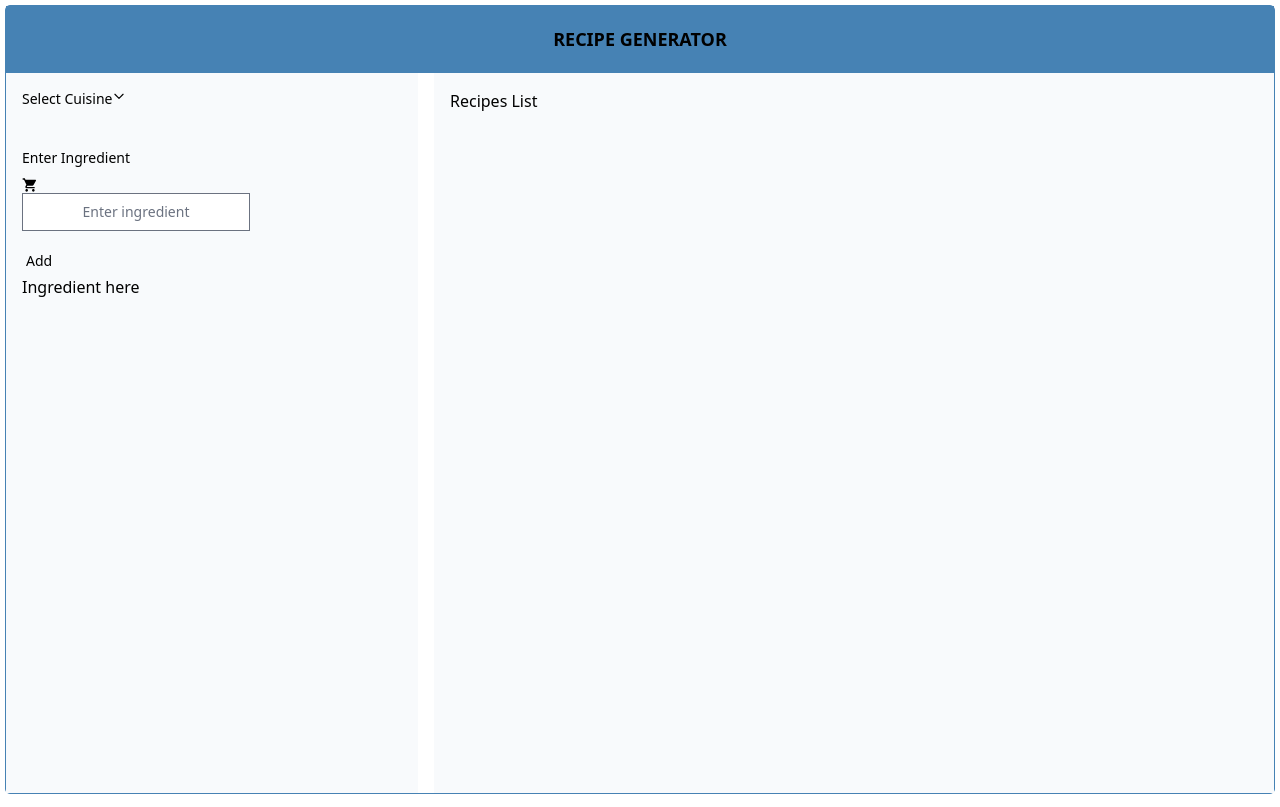
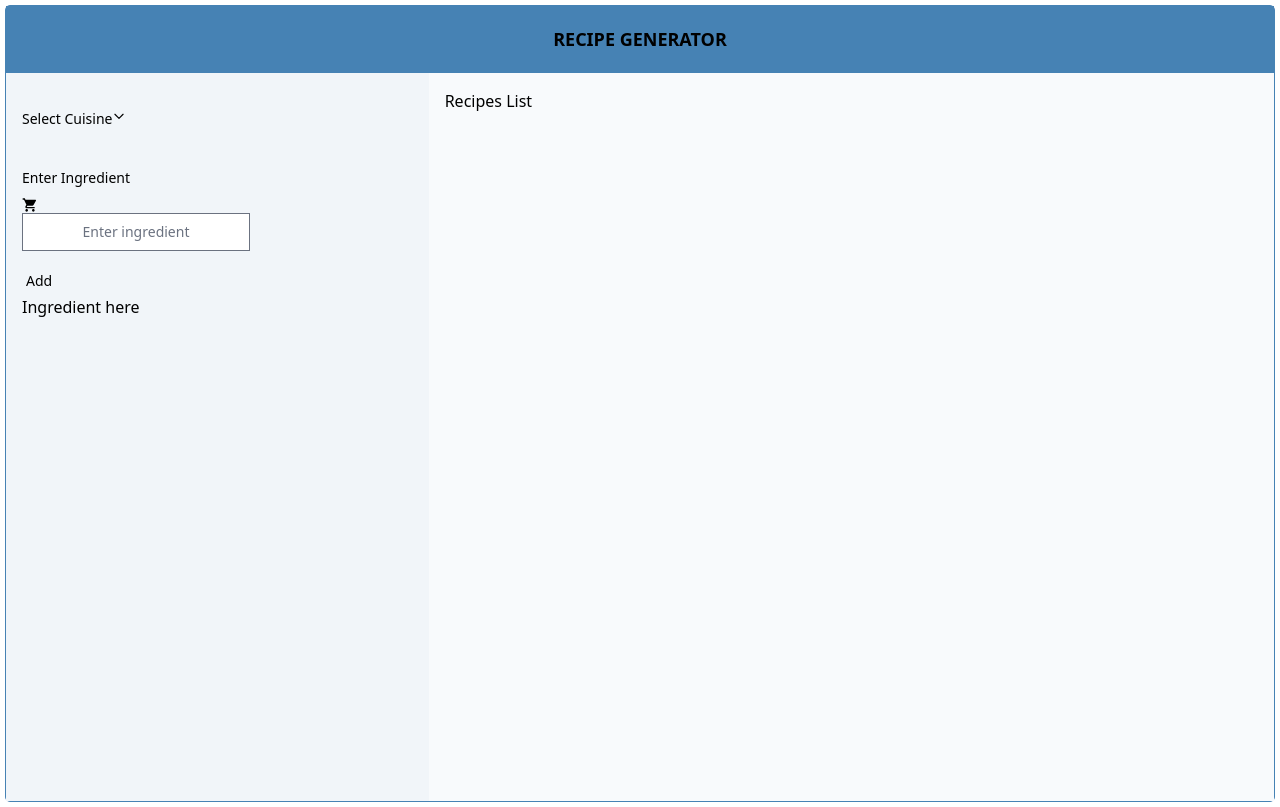
Before and after one commit to Greenleaf20/recipe-generator, a React (Create React App) app: page / in a window 1280 px wide. Built offline with nearby package versions, Linux system fonts and the light colour scheme.

Commit message:
Add select logic to dropdown

```diff
--- a/public/index.html
+++ b/public/index.html
@@ -15,6 +15,7 @@
       user's mobile device or desktop. See https://developers.google.com/web/fundamentals/web-app-manifest/
     -->
     <link rel="manifest" href="%PUBLIC_URL%/manifest.json" />
+    <script src="https://unpkg.com/flowbite@1.5.1/dist/flowbite.js"></script>
     <!--
       Notice the use of %PUBLIC_URL% in the tags above.
       It will be replaced with the URL of the `public` folder during the build.
--- a/src/App.css
+++ b/src/App.css
@@ -12,13 +12,5 @@
 }
 
 .recipe-cols {
-  min-height: 90vh !important;
+  min-height: 91vh !important;
 }
-
-.cuisine-dropdown {
-  margin-bottom: 20px;
-}
-
-.ingredient-input input{
-  text-align: center;
-}
--- a/src/App.js
+++ b/src/App.js
@@ -5,9 +5,8 @@ function App() {
   return (
     <div className="App">
       <h1 className='bg-[#4682B4] heading'>RECIPE GENERATOR</h1>
-      <div className="grid grid-cols-12 gap-4">
-        <div className="col-span-4 bg-slate-50  p-4 recipe-cols">
-
+      <div className="grid grid-cols-12">
+        <div className="col-span-4 bg-slate-100  p-4 recipe-cols">
           <InputForm></InputForm>
         </div>
         <div className="col-span-8 bg-slate-50  p-4 recipe-cols">
--- a/src/components/InputForm/InputForm.css
+++ b/src/components/InputForm/InputForm.css
@@ -0,0 +1,8 @@
+
+.cuisine-dropdown {
+    margin: 20px 0px 20px 0px;
+}
+
+.ingredient-input input{
+    text-align: center;
+}
--- a/src/components/InputForm/InputForm.js
+++ b/src/components/InputForm/InputForm.js
@@ -1,6 +1,6 @@
 import './InputForm.css'
 import { Button, TextInput, Label, Dropdown } from "flowbite-react";
-import { useEffect, useState } from "react";
+import { useState } from "react";
 import { MdLocalGroceryStore } from "react-icons/md";
 import Ingredient from '../Ingredient/Ingredient';
 
@@ -26,34 +26,29 @@ function InputForm() {
         setIngredientsList(newList)
     }
 
-    useEffect(()=>{
-        console.log(ingredientsList)
-    },[ingredientsList]);
-
     const handleTextChange = async (event) => {
         setIngredient(event.target.value);
     }
 
     const handleCusineChange = async (event) => {
-        console.log(event)
-        setCuisine(event.target.value);
+        setCuisine(event);
     }
 
-    const listItems = cuisines.map(item =>
-        <Dropdown.Item key={item} value={item}>{item}</Dropdown.Item>
+    const listItems = cuisines.map((item, index) =>
+        <Dropdown.Item key={index} onClick={() => handleCusineChange(item)}>{item}</Dropdown.Item>
     );
 
     return (
         <div>
             <form className="flex max-w-md flex-col gap-4" onSubmit={addIngredient}>
                 <div className='cuisine-dropdown'>
-                    <Dropdown label="Select Cuisine" color="dark" value={cuisine} onChange={handleCusineChange}>
-                        <Dropdown.Header onChange={handleCusineChange}>
+                    <Dropdown label={cuisine || "Select Cuisine"} color="dark" value={cuisine}>
+                        <Dropdown.Header>
                             <span className="block text-sm">Cuisines List</span>
                         </Dropdown.Header>
                         {listItems}
                         <Dropdown.Divider />
-                        <Dropdown.Item>Clear Selection</Dropdown.Item>
+                        <Dropdown.Item onClick={() => handleCusineChange('')}>Clear Selection</Dropdown.Item>
                     </Dropdown>
                 </div>
                 <div>
```
